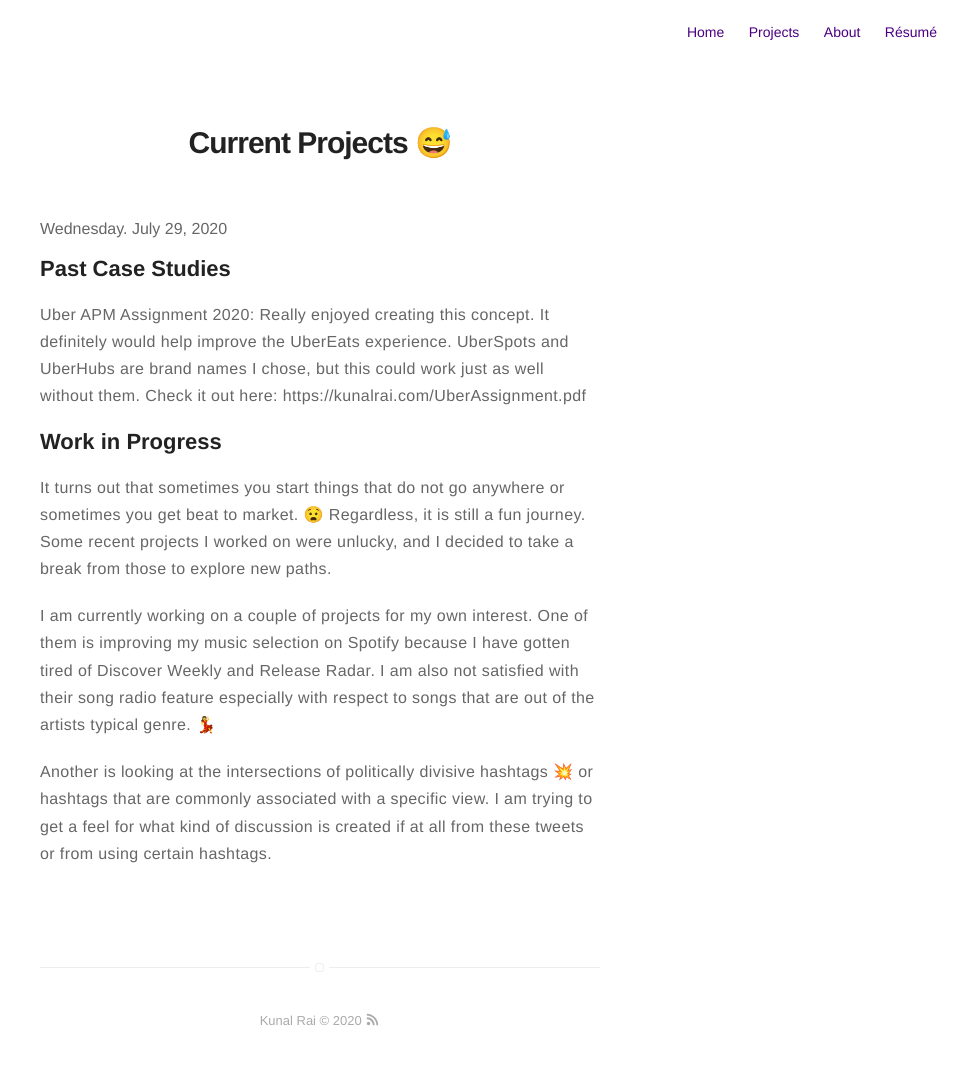
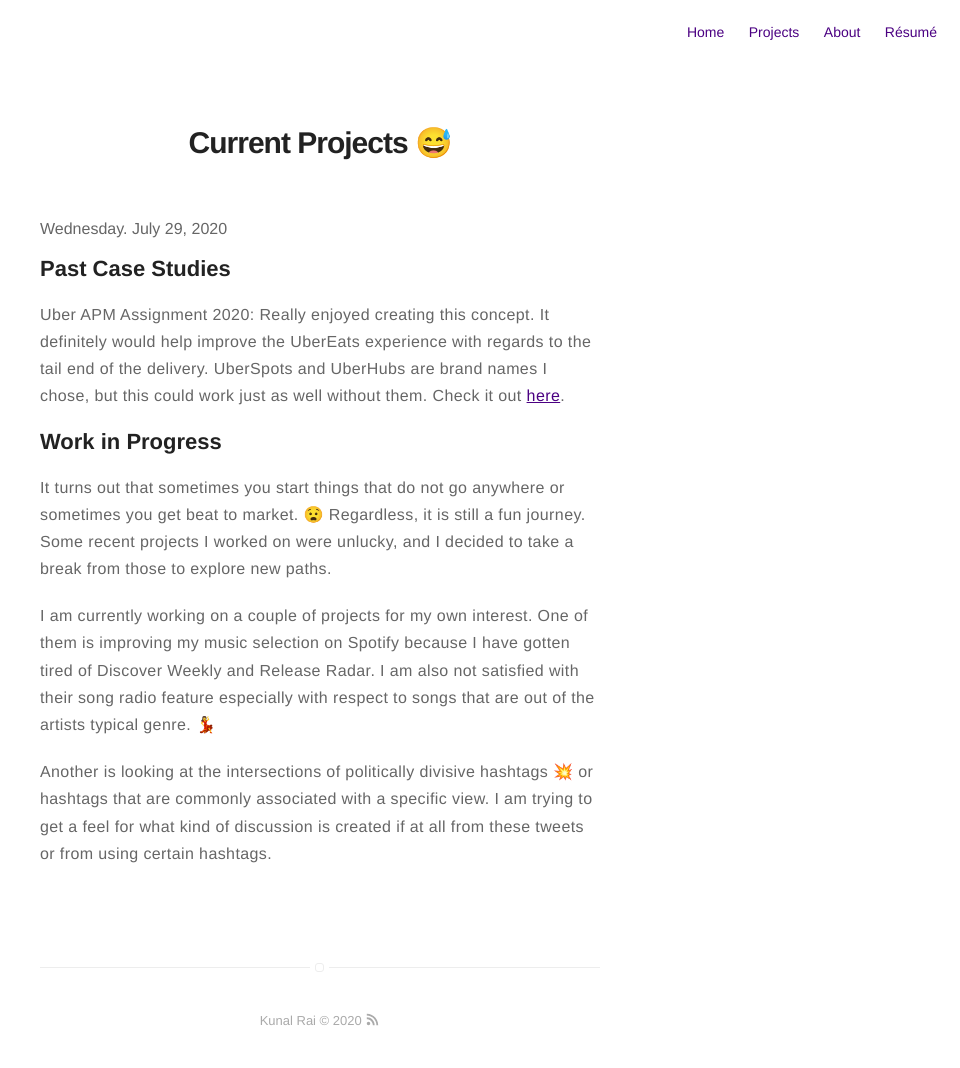
Before and after one commit to kunalrye/kunalrye.github.io, a Jekyll site: the page built from _posts/2020-07-29-new-projects.markdown, in a window 1280 px wide. Shown: the whole page, without its empty margins (320-1280 px from the left). Built offline with Jekyll 4.4.1, drawn with Linux system fonts in a browser that asks for light colours; emoji names are drawn with the system emoji font.

Commit message:
updated hyperlink

```diff
--- a/_posts/2020-07-29-new-projects.markdown
+++ b/_posts/2020-07-29-new-projects.markdown
@@ -19,7 +19,7 @@ externalLink: false
 </p> -->
 ## Past Case Studies
 
-Uber APM Assignment 2020: Really enjoyed creating this concept. It definitely would help improve the UberEats experience. UberSpots and UberHubs are brand names I chose, but this could work just as well without them. Check it out here: https://kunalrai.com/UberAssignment.pdf
+Uber APM Assignment 2020: Really enjoyed creating this concept. It definitely would help improve the UberEats experience with regards to the tail end of the delivery. UberSpots and UberHubs are brand names I chose, but this could work just as well without them. Check it out [here](https://kunalrai.com/UberAssignment.pdf).
 
 ## Work in Progress
 It turns out that sometimes you start things that do not go anywhere or sometimes you get beat to market. :anguished:
```
